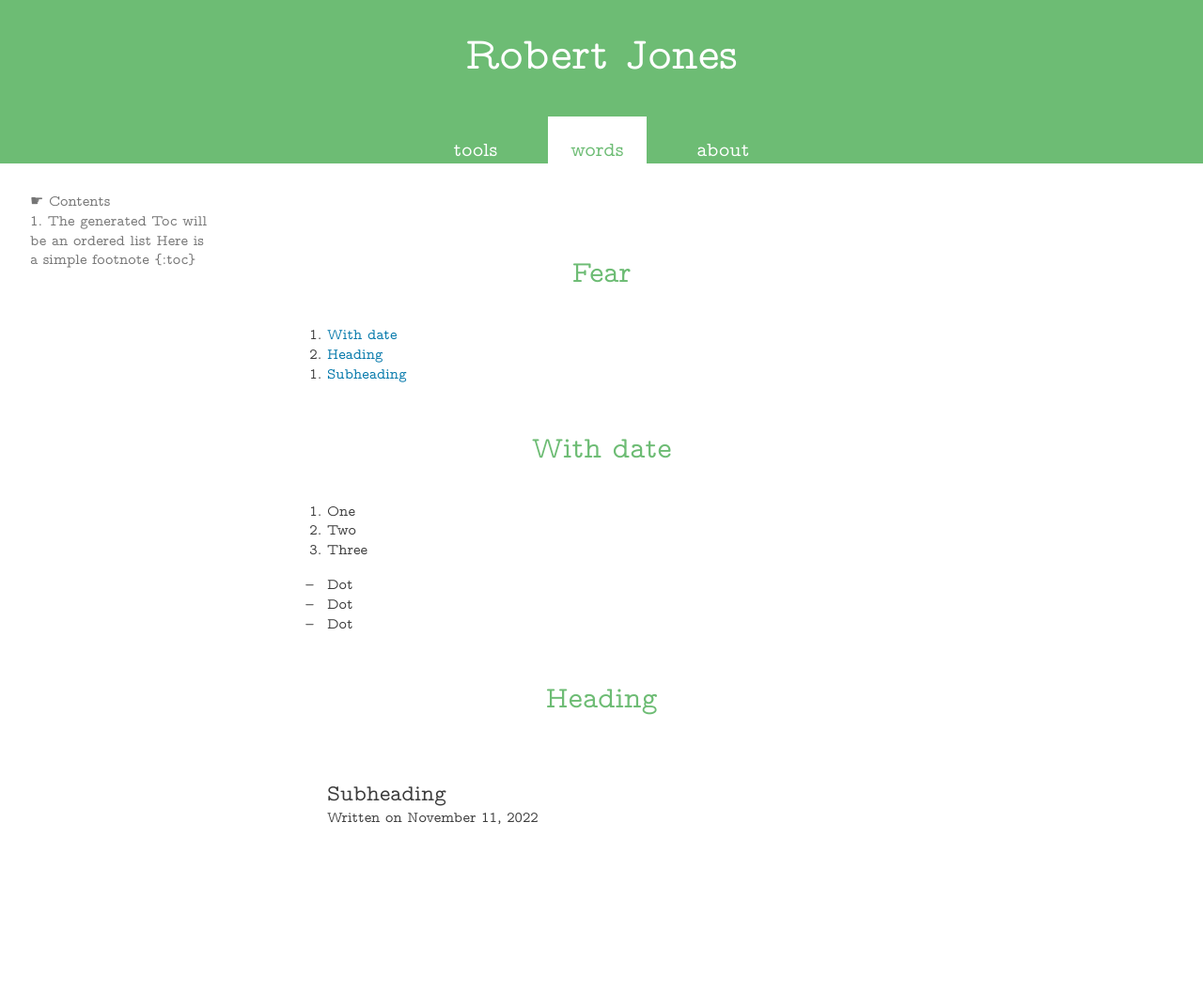
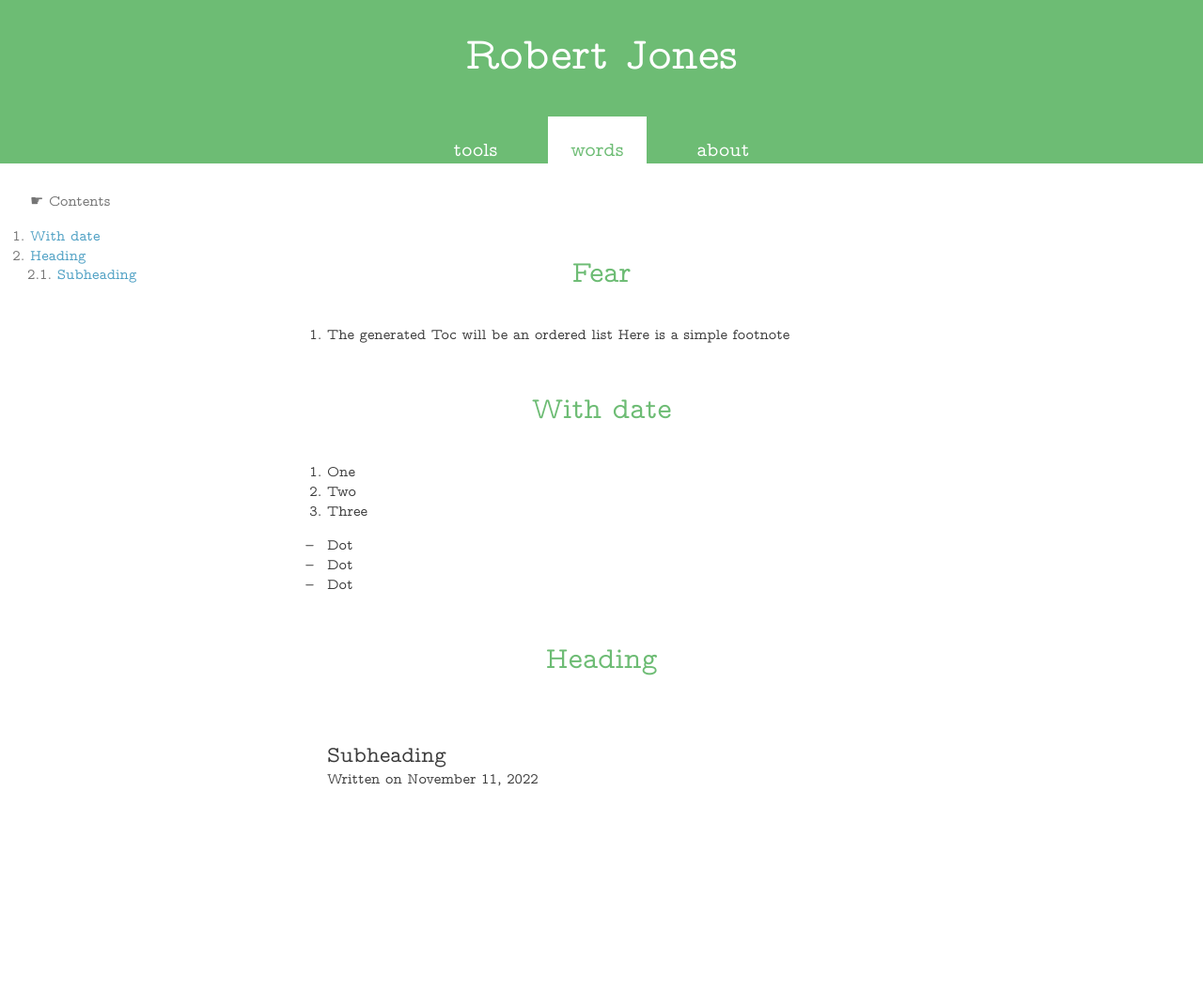
Before and after one commit to rjjiii/rjjiii.github.io, a Jekyll site: the page built from _posts/2022-11-11-fear.md, in a window 1280 px wide. Shown: the whole page at 94% size. Built offline with Jekyll 4.4.1, drawn with Linux system fonts in a browser that asks for light colours; our own code applies the rules of GitHub Pages for plain Markdown files; after the commit the page ends 1015 px from its top, so only the background shows below that.

Commit message:
Update 2022-11-11-fear.md

```diff
--- a/_posts/2022-11-11-fear.md
+++ b/_posts/2022-11-11-fear.md
@@ -1,9 +1,11 @@
-<nav>
-<details open>
-<summary>☛ Contents</summary>
+<nav markdown="0">
+<details markdown="0" open>
+<summary markdown="0">☛ Contents</summary>
 
+<div markdown="1">
 1. The generated Toc will be an ordered list Here is a simple footnote
 {:toc}
+</div>
 
 </details>
 </nav>
```
